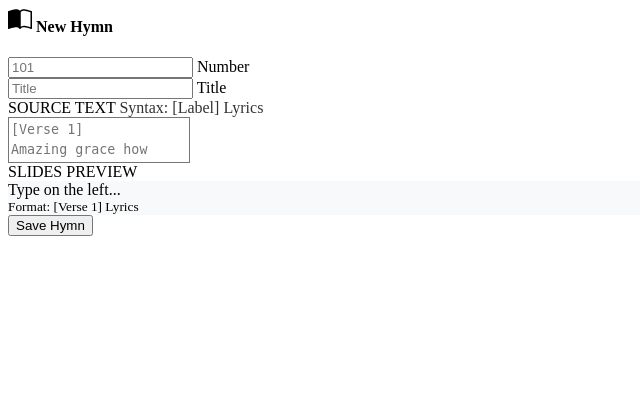
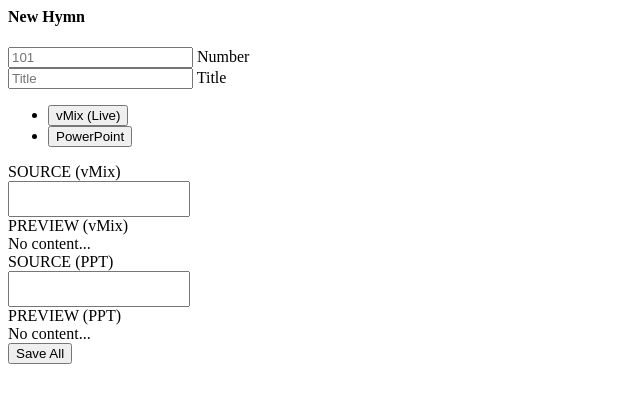
Before and after one commit to rykovv/selah, a FastAPI app: page /hymns/form in a window 1280 px wide. Shown: the top 403 px of the page, without its empty margins (0-640 px from the left). Run offline with FastAPI, Linux system fonts and the light colour scheme.

Commit message:
double hymn source: vmix and ppt

```diff
--- a/src/vmix-hymnal-manager/app.py
+++ b/src/vmix-hymnal-manager/app.py
@@ -67,16 +67,20 @@ class HymnModel(Base):
 
     # Relationship: One Hymn -> Many Slides
     slides = relationship("SlideModel", back_populates="hymn", cascade="all, delete-orphan")
-
+    service_plans = relationship("ServicePlanModel", back_populates="hymn")
 
 class SlideModel(Base):
     __tablename__ = "slides"
-
     id = Column(Integer, primary_key=True, index=True)
     hymn_id = Column(Integer, ForeignKey("hymns.id"))
-    label = Column(String)  # v1, c, etc.
-    content = Column(Text)  # The multiline text
-    order = Column(Integer) # To keep slides in correct sequence (1, 2, 3...)
+
+    label = Column(String)  # e.g., "Verse 1", "Chorus"
+    content = Column(Text)
+    order = Column(Integer)
+
+    # NEW COLUMN: 'VMIX' or 'PPT'
+    # We default to 'VMIX' so existing data still works
+    type = Column(String, default="VMIX")
 
     hymn = relationship("HymnModel", back_populates="slides")
 
@@ -89,7 +93,7 @@ class ServicePlanModel(Base):
     hymn_id = Column(Integer, ForeignKey("hymns.id"))
 
     # We fetch the hymn details when we load the plan
-    hymn = relationship("HymnModel")
+    hymn = relationship("HymnModel", back_populates="service_plans")
 
 # --- 3. The vMix Transformation Logic ---
 
@@ -125,7 +129,14 @@ def get_vmix_feed(db: Session = Depends(get_db)):
             continue
 
         # 1. Add the Hymn's Slides
-        sorted_slides = sorted(hymn.slides, key=lambda x: x.order)
+        # Filter for PPT slides specifically
+        vmix_slides_db = [s for s in hymn.slides if s.type == "VMIX"]
+
+        # Fallback: If no VMIX slides exist, use PPT slides
+        if not vmix_slides_db:
+             vmix_slides_db = [s for s in hymn.slides if s.type == "PPT" or s.type is None]
+
+        sorted_slides = sorted(vmix_slides_db, key=lambda x: x.order)
 
         for slide in sorted_slides:
             vmix_output.append(VmixRow(
@@ -246,45 +257,48 @@ def get_edit_form(hymn_id: int, request: Request, db: Session = Depends(get_db))
 
 @app.post("/hymns/save")
 def save_hymn(
-    request: Request,
-    hymn_id: Optional[int] = Form(None), # If None, it's a create action
+    hymn_id: int = Form(None),
     number: str = Form(...),
     title: str = Form(...),
-    # FastAPI automatically collects multiple fields with same name into a list
-    slide_labels: List[str] = Form(...),
-    slide_contents: List[str] = Form(...),
+    # vMix Data
+    vmix_labels: list[str] = Form(default=[]),
+    vmix_contents: list[str] = Form(default=[]),
+    # PPT Data
+    ppt_labels: list[str] = Form(default=[]),
+    ppt_contents: list[str] = Form(default=[]),
     db: Session = Depends(get_db)
 ):
-    """Handles both CREATE and UPDATE."""
-
     if hymn_id:
-        # UPDATE existing
         hymn = db.query(HymnModel).filter(HymnModel.id == hymn_id).first()
-
         hymn.number = number
         hymn.title = title
-        # Clear old slides and re-add (Simplest strategy for updates)
-        for slide in hymn.slides:
-            db.delete(slide)
+        # Clear old slides to replace with new ones
+        db.query(SlideModel).filter(SlideModel.hymn_id == hymn_id).delete()
     else:
-        # CREATE new
         hymn = HymnModel(number=number, title=title)
         db.add(hymn)
-        db.flush() # Flush to get the new ID
+        db.commit() # Commit to get ID
+        db.refresh(hymn)
 
-    # Add Slides
-    for index, (label, content) in enumerate(zip(slide_labels, slide_contents)):
-        # Skip empty slides
-        if not content.strip():
-            continue
+    # 1. Save vMix Slides
+    for i, (lbl, content) in enumerate(zip(vmix_labels, vmix_contents)):
+        db.add(SlideModel(
+            hymn_id=hymn.id,
+            label=lbl,
+            content=content,
+            order=i,
+            type="VMIX"
+        ))
 
-        new_slide = SlideModel(
+    # 2. Save PPT Slides
+    for i, (lbl, content) in enumerate(zip(ppt_labels, ppt_contents)):
+        db.add(SlideModel(
             hymn_id=hymn.id,
-            label=label,
+            label=lbl,
             content=content,
-            order=index + 1
-        )
-        db.add(new_slide)
+            order=i,
+            type="PPT"
+        ))
 
     db.commit()
 
@@ -501,7 +515,14 @@ def download_ppt(db: Session = Depends(get_db)):
         add_text_box(slide, hymn.title, TITLE_SIZE, Inches(4.0), Inches(4.0), is_bold=True)
 
         # B. LYRICS SLIDES
-        sorted_slides = sorted(hymn.slides, key=lambda x: x.order)
+        # Filter for PPT slides specifically
+        ppt_slides_db = [s for s in hymn.slides if s.type == "PPT"]
+
+        # Fallback: If no PPT slides exist (legacy data), use vMix slides
+        if not ppt_slides_db:
+             ppt_slides_db = [s for s in hymn.slides if s.type == "VMIX" or s.type is None]
+
+        sorted_slides = sorted(ppt_slides_db, key=lambda x: x.order)
 
         for lyric_slide in sorted_slides:
             slide = create_black_slide(prs)
--- a/src/vmix-hymnal-manager/templates/partials/hymn_form.html
+++ b/src/vmix-hymnal-manager/templates/partials/hymn_form.html
@@ -1,165 +1,161 @@
 <div class="d-flex flex-column h-100">
 
-    <div class="d-flex justify-content-between align-items-center mb-3 flex-shrink-0 pt-1">
-
+    <div class="d-flex justify-content-between align-items-center mb-2 flex-shrink-0 pt-1">
         <h4 class="m-0 text-primary d-flex align-items-center gap-2">
-            <svg xmlns="http://www.w3.org/2000/svg" width="24" height="24" fill="currentColor" viewBox="0 0 16 16">
-                <path
-                    d="M8.5 2.687c.654-.689 1.782-.886 3.112-.752 1.234.124 2.503.523 3.388.893v9.923c-.918-.35-2.107-.692-3.287-.81-1.094-.111-2.278-.039-3.213.492V2.687zM8 1.783C7.015.936 5.587.81 4.287.94c-1.514.153-3.042.672-3.994 1.105A.5.5 0 0 0 0 2.5v11a.5.5 0 0 0 .707.455c.882-.4 2.303-.881 3.68-1.02 1.409-.142 2.59.087 3.223.877a.5.5 0 0 0 .78 0c.633-.79 1.814-1.019 3.222-.877 1.378.139 2.8.62 3.681 1.02A.5.5 0 0 0 16 13.5v-11a.5.5 0 0 0-.293-.455c-.952-.433-2.48-.952-3.994-1.105C10.413.809 8.985.936 8 1.783z" />
-            </svg>
             {{ 'Edit Hymn' if hymn else 'New Hymn' }}
         </h4>
-
         {% if hymn %}
-        <button class="btn btn-outline-danger border-0 btn-sm d-flex align-items-center gap-2" title="Delete this Hymn"
-            hx-delete="/hymns/{{ hymn.id }}" hx-confirm="Are you sure you want to delete '{{ hymn.title }}'?"
-            hx-target="#editor-canvas"> <svg xmlns="http://www.w3.org/2000/svg" width="16" height="16"
-                fill="currentColor" viewBox="0 0 16 16">
-                <path
-                    d="M5.5 5.5A.5.5 0 0 1 6 6v6a.5.5 0 0 1-1 0V6a.5.5 0 0 1 .5-.5zm2.5 0a.5.5 0 0 1 .5.5v6a.5.5 0 0 1-1 0V6a.5.5 0 0 1 .5-.5zm3 .5a.5.5 0 0 0-1 0v6a.5.5 0 0 0 1 0V6z" />
-                <path fill-rule="evenodd"
-                    d="M14.5 3a1 1 0 0 1-1 1H13v9a2 2 0 0 1-2 2H5a2 2 0 0 1-2-2V4h-.5a1 1 0 0 1-1-1V2a1 1 0 0 1 1-1H6a1 1 0 0 1 1-1h2a1 1 0 0 1 1 1h3.5a1 1 0 0 1 1 1v1zM4.118 4 4 4.059V13a1 1 0 0 0 1 1h6a1 1 0 0 0 1-1V4.059L11.882 4H4.118zM2.5 3V2h11v1h-11z" />
-            </svg>
-            <span class="d-none d-sm-inline">Delete</span>
+        <button class="btn btn-outline-danger border-0 btn-sm" hx-delete="/hymns/{{ hymn.id }}" hx-confirm="Delete?"
+            hx-target="#editor-canvas">
+            Delete
         </button>
         {% endif %}
     </div>
 
     <form action="/hymns/save" method="post" class="d-flex flex-column flex-grow-1" style="min-height: 0;"
         onsubmit="prepareSubmission()">
+        {% if hymn %}<input type="hidden" name="hymn_id" value="{{ hymn.id }}">{% endif %}
 
-        {% if hymn %}
-        <input type="hidden" name="hymn_id" value="{{ hymn.id }}">
-        {% endif %}
-
-        <div class="row g-2 mb-3 flex-shrink-0">
+        <div class="row g-2 mb-2 flex-shrink-0">
             <div class="col-md-3">
                 <div class="form-floating">
                     <input type="text" name="number" class="form-control" id="hymnNumber" placeholder="101"
                         value="{{ hymn.number if hymn else '' }}" required>
-                    <label for="hymnNumber">Number</label>
+                    <label>Number</label>
                 </div>
             </div>
             <div class="col-md-9">
                 <div class="form-floating">
                     <input type="text" name="title" class="form-control" id="hymnTitle" placeholder="Title"
                         value="{{ hymn.title if hymn else '' }}" required>
-                    <label for="hymnTitle">Title</label>
+                    <label>Title</label>
                 </div>
             </div>
         </div>
 
-        <div class="row g-0 flex-grow-1 border rounded overflow-hidden" style="min-height: 0;">
+        <ul class="nav nav-tabs flex-shrink-0" id="editorTabs" role="tablist">
+            <li class="nav-item" role="presentation">
+                <button class="nav-link active" id="vmix-tab" data-bs-toggle="tab" data-bs-target="#vmix-pane"
+                    type="button" role="tab">vMix (Live)</button>
+            </li>
+            <li class="nav-item" role="presentation">
+                <button class="nav-link" id="ppt-tab" data-bs-toggle="tab" data-bs-target="#ppt-pane" type="button"
+                    role="tab">PowerPoint</button>
+            </li>
+        </ul>
 
-            <div class="col-md-6 d-flex flex-column border-end bg-light h-100">
-                <div class="p-2 bg-secondary text-white small fw-bold d-flex justify-content-between flex-shrink-0">
-                    <span>SOURCE TEXT</span>
-                    <span style="opacity: 0.8;">Syntax: [Label] Lyrics</span>
+        <div class="tab-content flex-grow-1 border border-top-0 rounded-bottom overflow-hidden" style="min-height: 0;">
+
+            <div class="tab-pane fade show active h-100" id="vmix-pane" role="tabpanel">
+                <div class="d-flex flex-column h-100">
+                    <div class="row g-0 h-100 overflow-hidden">
+                        <div class="col-md-6 d-flex flex-column border-end bg-light h-100">
+                            <div class="p-2 bg-secondary text-white small fw-bold">SOURCE (vMix)</div>
+                            <textarea id="vmix-editor"
+                                class="form-control border-0 flex-grow-1 p-3 overflow-auto font-monospace"
+                                style="resize: none;"
+                                oninput="renderPreview('vmix')">{% if hymn %}{% for s in hymn.slides if s.type == 'VMIX' %}{% if s.label %}[{{ s.label }}]&#10;{% endif %}{{ s.content }}{{ '\n\n' if not loop.last else '' }}{% endfor %}{% endif %}</textarea>
+                        </div>
+                        <div class="col-md-6 d-flex flex-column bg-white h-100">
+                            <div class="p-2 bg-dark text-white small fw-bold">PREVIEW (vMix)</div>
+                            <div id="vmix-preview" class="flex-grow-1 p-3 overflow-auto bg-light"></div>
+                        </div>
+                    </div>
                 </div>
-
-                <textarea id="master-editor" class="form-control border-0 flex-grow-1 p-3 overflow-auto"
-                    style="resize: none; font-family: monospace; line-height: 1.5; border-radius: 0;"
-                    placeholder="[Verse 1]&#10;Amazing grace how sweet the sound&#10;That saved a wretch like me&#10;&#10;[Chorus]&#10;My chains are gone&#10;I've been set free"
-                    oninput="renderPreview()"
-                    spellcheck="false">{% if hymn %}{% for slide in hymn.slides %}{% if slide.label %}[{{ slide.label }}]&#10;{% endif %}{{ slide.content }}{{ '\n\n' if not loop.last else '' }}{% endfor %}{% endif %}</textarea>
             </div>
 
-            <div class="col-md-6 d-flex flex-column bg-white h-100">
-                <div class="p-2 bg-dark text-white small fw-bold flex-shrink-0">
-                    <span>SLIDES PREVIEW</span>
-                </div>
-                <div id="preview-container" class="flex-grow-1 p-3 overflow-auto" style="background-color: #f8f9fa;">
+            <div class="tab-pane fade h-100" id="ppt-pane" role="tabpanel">
+                <div class="d-flex flex-column h-100">
+                    <div class="row g-0 h-100 overflow-hidden">
+                        <div class="col-md-6 d-flex flex-column border-end bg-light h-100">
+                            <div class="p-2 bg-info text-dark small fw-bold">SOURCE (PPT)</div>
+                            <textarea id="ppt-editor"
+                                class="form-control border-0 flex-grow-1 p-3 overflow-auto font-monospace"
+                                style="resize: none;"
+                                oninput="renderPreview('ppt')">{% if hymn %}{% set ppt_slides = hymn.slides|selectattr('type', 'equalto', 'PPT')|list %}{% if ppt_slides %}{% for s in ppt_slides %}{% if s.label %}[{{ s.label }}]&#10;{% endif %}{{ s.content }}{{ '\n\n' if not loop.last else '' }}{% endfor %}{% else %}{% for s in hymn.slides if s.type == 'VMIX' %}{% if s.label %}[{{ s.label }}]&#10;{% endif %}{{ s.content }}{{ '\n\n' if not loop.last else '' }}{% endfor %}{% endif %}{% endif %}</textarea>
+                        </div>
+                        <div class="col-md-6 d-flex flex-column bg-white h-100">
+                            <div class="p-2 bg-dark text-white small fw-bold">PREVIEW (PPT)</div>
+                            <div id="ppt-preview" class="flex-grow-1 p-3 overflow-auto bg-light"></div>
+                        </div>
+                    </div>
                 </div>
             </div>
         </div>
 
         <div id="submission-container" class="d-none"></div>
 
-        <div class="mt-3 text-end flex-shrink-0">
-            <button type="submit" class="btn btn-success px-4">Save Hymn</button>
+        <div class="mt-2 text-end flex-shrink-0">
+            <button type="submit" class="btn btn-success px-4">Save All</button>
         </div>
     </form>
 </div>
 
 <script>
-    function parseBlocks() {
-        const rawText = document.getElementById('master-editor').value;
-        const blocks = rawText.split(/\n\s*\n/);
-
-        return blocks.map(block => {
+    function parseText(text) {
+        return text.split(/\n\s*\n/).map(block => {
             block = block.trim();
             if (!block) return null;
-
-            let label = "";
-            let content = block;
-
             const match = block.match(/^\[(.*?)\]\s*([\s\S]*)/);
-            if (match) {
-                label = match[1];
-                content = match[2];
-            }
-
-            return { label, content };
-        }).filter(item => item !== null);
+            return match ? { label: match[1], content: match[2] } : { label: "", content: block };
+        }).filter(x => x !== null);
     }
 
-    function renderPreview() {
-        const slides = parseBlocks();
-        const container = document.getElementById('preview-container');
+    function renderPreview(type) {
+        const editorId = type === 'vmix' ? 'vmix-editor' : 'ppt-editor';
+        const containerId = type === 'vmix' ? 'vmix-preview' : 'ppt-preview';
+
+        const slides = parseText(document.getElementById(editorId).value);
+        const container = document.getElementById(containerId);
         container.innerHTML = '';
 
         if (slides.length === 0) {
-            container.innerHTML = '<div class="text-muted text-center mt-5">Type on the left...<br><small>Format: [Verse 1] Lyrics</small></div>';
+            container.innerHTML = '<div class="text-muted text-center mt-5">No content...</div>';
             return;
         }
 
         slides.forEach((slide, index) => {
             const card = document.createElement('div');
-            card.className = 'card mb-3 shadow-sm border-0';
+            card.className = 'card mb-2 shadow-sm border-0';
 
             let badgeClass = 'bg-secondary';
-            const lowerLabel = slide.label.toLowerCase();
+            if (slide.label.toLowerCase().includes('v')) badgeClass = 'bg-primary';
+            if (slide.label.toLowerCase().includes('c')) badgeClass = 'bg-success';
 
-            if (lowerLabel.includes('v') || lowerLabel.includes('verse')) badgeClass = 'bg-primary';
-            else if (lowerLabel.includes('c') || lowerLabel.includes('chorus')) badgeClass = 'bg-success';
-            else if (lowerLabel.includes('b') || lowerLabel.includes('bridge')) badgeClass = 'bg-warning text-dark';
-
-            const labelBadge = slide.label
-                ? `<span class="badge ${badgeClass} mb-2">${slide.label}</span>`
-                : `<span class="badge bg-light text-muted border mb-2">slide</span>`;
+            const badge = slide.label ? `<span class="badge ${badgeClass} mb-2">${slide.label}</span>` : '';
 
             card.innerHTML = `
-                <div class="card-body p-3">
+                <div class="card-body p-2">
                     <div class="d-flex justify-content-between align-items-start">
-                        ${labelBadge}
-                        <small class="text-muted">Slide ${index + 1}</small>
+                        ${badge} <small class="text-muted">Slide ${index + 1}</small>
                     </div>
-                    <div class="text-dark" style="font-size: 1.1rem; white-space: pre-wrap; line-height: 1.4;">${slide.content}</div>
-                </div>
-            `;
+                    <div class="text-dark" style="white-space: pre-wrap;">${slide.content}</div>
+                </div>`;
             container.appendChild(card);
         });
     }
 
     function prepareSubmission() {
-        const slides = parseBlocks();
         const container = document.getElementById('submission-container');
         container.innerHTML = '';
 
-        slides.forEach(slide => {
-            const inputLabel = document.createElement('input');
-            inputLabel.type = 'hidden';
-            inputLabel.name = 'slide_labels';
-            inputLabel.value = slide.label;
-            container.appendChild(inputLabel);
+        const addInput = (name, val) => {
+            const i = document.createElement('input');
+            i.type = 'hidden'; i.name = name; i.value = val;
+            container.appendChild(i);
+        };
 
-            const inputContent = document.createElement('input');
-            inputContent.type = 'hidden';
-            inputContent.name = 'slide_contents';
-            inputContent.value = slide.content;
-            container.appendChild(inputContent);
+        parseText(document.getElementById('vmix-editor').value).forEach(s => {
+            addInput('vmix_labels', s.label);
+            addInput('vmix_contents', s.content);
+        });
+
+        parseText(document.getElementById('ppt-editor').value).forEach(s => {
+            addInput('ppt_labels', s.label);
+            addInput('ppt_contents', s.content);
         });
     }
 
-    renderPreview();
+    renderPreview('vmix');
+    renderPreview('ppt');
 </script>
```
